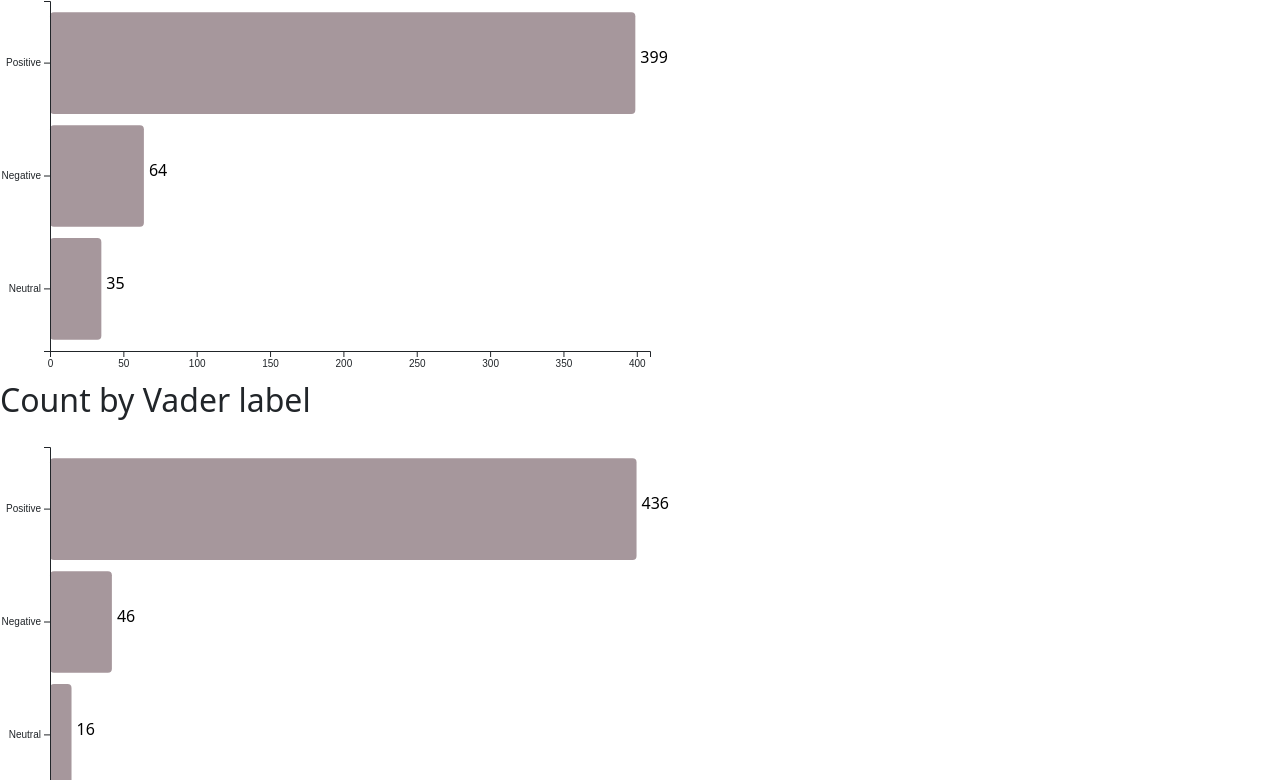
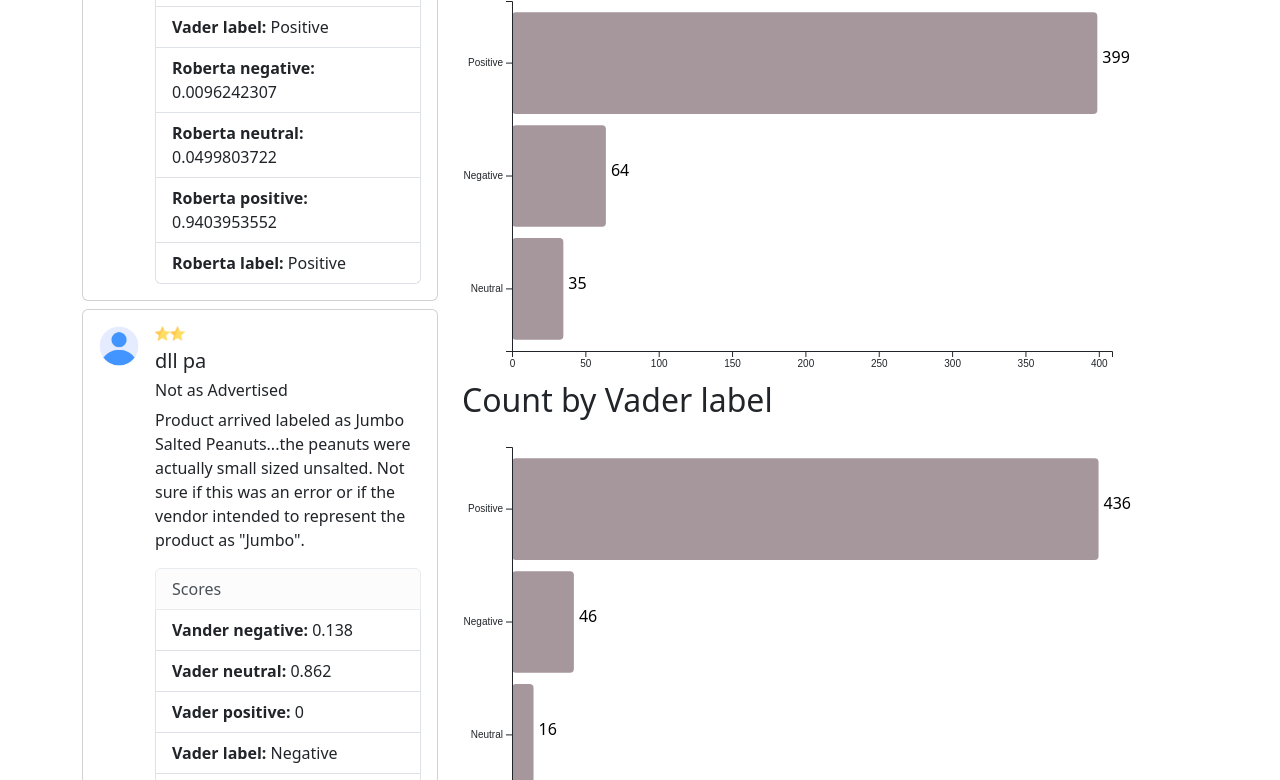
Before and after one commit to IstvnRozsa/SentimentAnalysisTextMining, a plain HTML site: page frontend/index.html in a window 1280 px wide. Shown: the part 512-1292 px from the top of the page. Drawn offline with nearby package versions, Linux system fonts and the light colour scheme; files whose address does not match are found by name.

Commit message:
basic comment list added

```diff
--- a/frontend/css/main.css
+++ b/frontend/css/main.css
@@ -0,0 +1,7 @@
+.star{
+    width: 15px;
+    height: 15px;
+    unicode-bidi: bidi-override;
+    direction: ltr;
+    display: inline-block;
+}
--- a/frontend/index.html
+++ b/frontend/index.html
@@ -1,24 +1,44 @@
 <!DOCTYPE html>
 <html lang="en">
   <head>
-    <meta charset="UTF-8">
-    <meta name="viewport" content="width=device-width, initial-scale=1.0">
-    <link rel="icon" href="/img/text-file.png" type="image/x-icon">
+    <meta charset="utf-8" />
+    <meta
+      name="viewport"
+      content="width=device-width, initial-scale=1, shrink-to-fit=no"
+    />
+    <link
+      rel="stylesheet"
+      href="https://stackpath.bootstrapcdn.com/bootstrap/4.5.2/css/bootstrap.min.css"
+    />
+    <link rel="icon" href="/img/text-file.png" type="image/x-icon" />
     <title>Sentiment Analysis</title>
     <!-- Bootstrap CSS from CDN -->
-    <link href="https://cdn.jsdelivr.net/npm/bootstrap/dist/css/bootstrap.min.css" rel="stylesheet">
+    <link
+      href="https://cdn.jsdelivr.net/npm/bootstrap/dist/css/bootstrap.min.css"
+      rel="stylesheet"
+    />
     <script src="https://d3js.org/d3.v7.min.js"></script>
+    <link rel="stylesheet" href="/css/main.css" />
   </head>
   <body>
-    <!-- Your content goes here -->
+    <div class="container">
+      <div class="row">
+        <div class="col-4 sticky-column">
+          <h2>Posts</h2>
+          <div id="post-list"></div>
+        </div>
+        <div class="col-4 sticky-column">
+          <!-- Barcharts -->
           <h2>Count by Stars</h2>
           <div id="score-chart"></div>
           <h2>Count by Roberta label</h2>
           <div id="roberta-chart"></div>
           <h2>Count by Vader label</h2>
           <div id="vader-chart"></div>
-
-
+        </div>
+      </div>
+    </div>
+    <script src="/js/functions.js"></script>
     <script src="/js/barCharts.js"></script>
     <script src="/js/main.js"></script>
     <!-- Bootstrap JS and jQuery (optional) from CDN -->
--- /dev/null
+++ b/frontend/js/functions.js
@@ -0,0 +1,32 @@
+// Function to generate HTML from the feedback object
+function generateFeedbackHTML(feedback) {
+    return `
+        <div class="card  mt-2">
+          <div class="card-body">
+            <div class="media">
+              <img src="/img/user.png" class="mr-3 rounded-circle" alt="Profile Picture" style="width: 40px; height: 40px" />
+              <div class="media-body">
+                <div class="d-flex align-items-center">
+                  <img src="img/star.png" alt="Star" class="star" />
+                  ${Array(feedback.Score).fill('<img src="img/star.png" alt="Star" class="star" />').join('')}
+                </div>
+                <h5 class="mt-2">${feedback.ProfileName}</h5>
+                <h6 class="mt-0">${feedback.Summary}</h6>
+                <p>${feedback.Text}</p>
+                <ul class="list-group">
+                  <li class="list-group-item list-group-item-light">Scores</li>
+                  <li class="list-group-item"><b>Vander negative:</b> ${feedback.vader_neg}</li>
+                  <li class="list-group-item"><b>Vader neutral:</b> ${feedback.vader_neu}</li>
+                  <li class="list-group-item"><b>Vader positive:</b> ${feedback.vader_pos}</li>
+                  <li class="list-group-item"><b>Vader label:</b> ${feedback.vader_label}</li>
+                  <li class="list-group-item"><b>Roberta negative:</b> ${feedback.roberta_neg}</li>
+                  <li class="list-group-item"><b>Roberta neutral:</b> ${feedback.roberta_neu}</li>
+                  <li class="list-group-item"><b>Roberta positive:</b> ${feedback.roberta_pos}</li>
+                  <li class="list-group-item"><b>Roberta label:</b> ${feedback.roberta_label}</li>
+                </ul>
+              </div>
+            </div>
+          </div>
+        </div>
+    `;
+  }
--- a/frontend/js/main.js
+++ b/frontend/js/main.js
@@ -56,6 +56,10 @@ fetch("/data/data.json")
 
       // Output the result
       console.log("Group by vader label:",groupByScoreVaderLabel);
+
+      for (let i = 0; i < 15; i++) {
+        document.getElementById('post-list').innerHTML += generateFeedbackHTML(data[i]);
+      }
   })
   .catch((error) => {
     console.error("Error:", error);
```
Also changed, not shown: frontend/img/star.png (added), frontend/img/user.png (added). Lines whose indentation alone changed are shown as unchanged.
